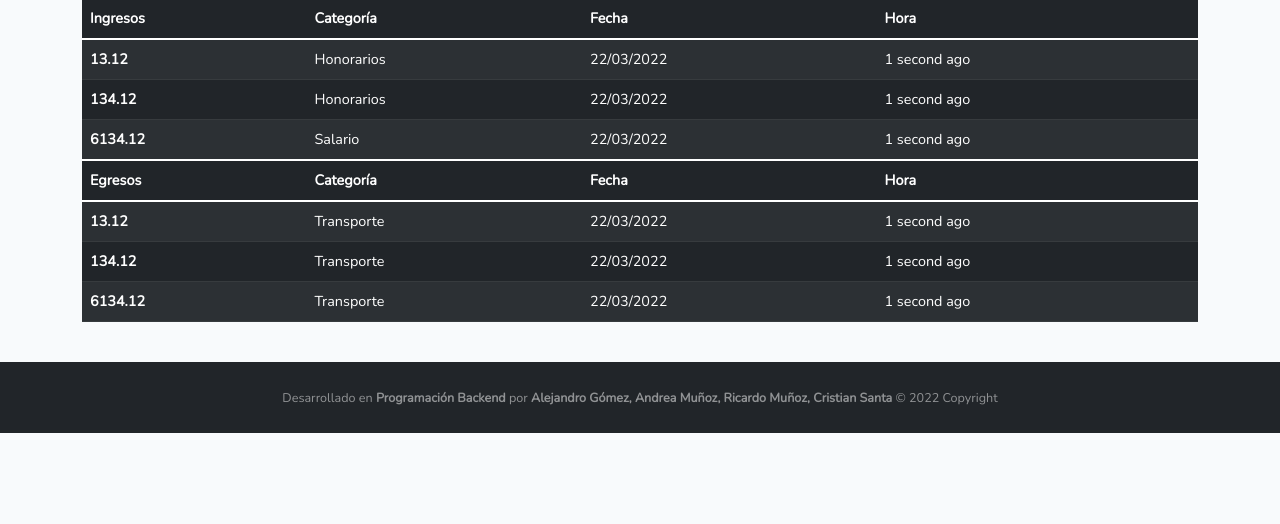
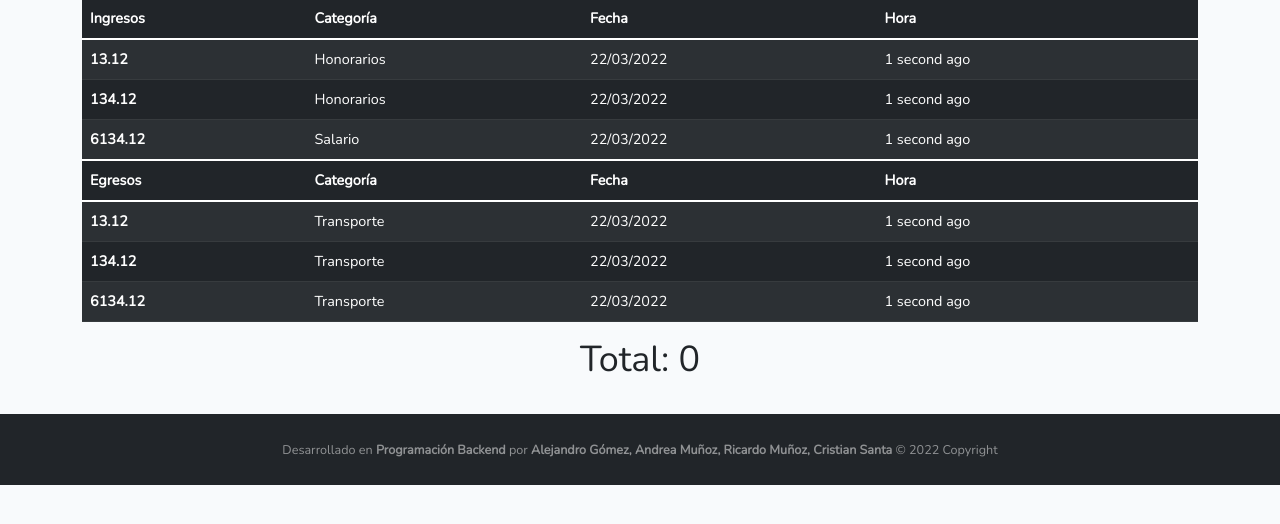
Before and after one commit to RicardoMun/ControlDeGastos, a Laravel app: page /home in a window 1280 px wide. Shown: the part 166-690 px from the top of the page. Run offline with Laravel 8, Linux system fonts and the light colour scheme; a user stored in the database is signed in; data comes from the database, SQL or seed files in the repository.

Commit message:
resta total

```diff
--- a/app/Http/Controllers/HomeController.php
+++ b/app/Http/Controllers/HomeController.php
@@ -32,6 +32,17 @@
         $egresos = Egreso::where('user_id', Auth::id())
             ->orderBy('created_at', 'asc') -> simplePaginate(10);
 
-        return view('home', compact('ingresos', 'egresos'));
+        $totalIngresos = 0;
+        $totalEgresos = 0;
+        foreach($ingresos as $ingreso){
+            $totalIngresos += $ingreso -> valor_ingreso;
+        }
+        foreach($egresos as $egreso){
+            $totalEgresos += $egreso -> valor;
+        }
+
+        $total = $totalIngresos - $totalEgresos;
+
+        return view('home', compact('ingresos', 'egresos', 'total'));
     }
 }
--- a/resources/views/home.blade.php
+++ b/resources/views/home.blade.php
@@ -46,6 +46,10 @@
         </tbody>
     </table>
 
+
+    <div class="d-flex justify-content-center">
+        <h1>Total: {{ $total }}</h1>
+    </div>
 </div>
 
 
```
Also changed, not shown: package-lock.json.
